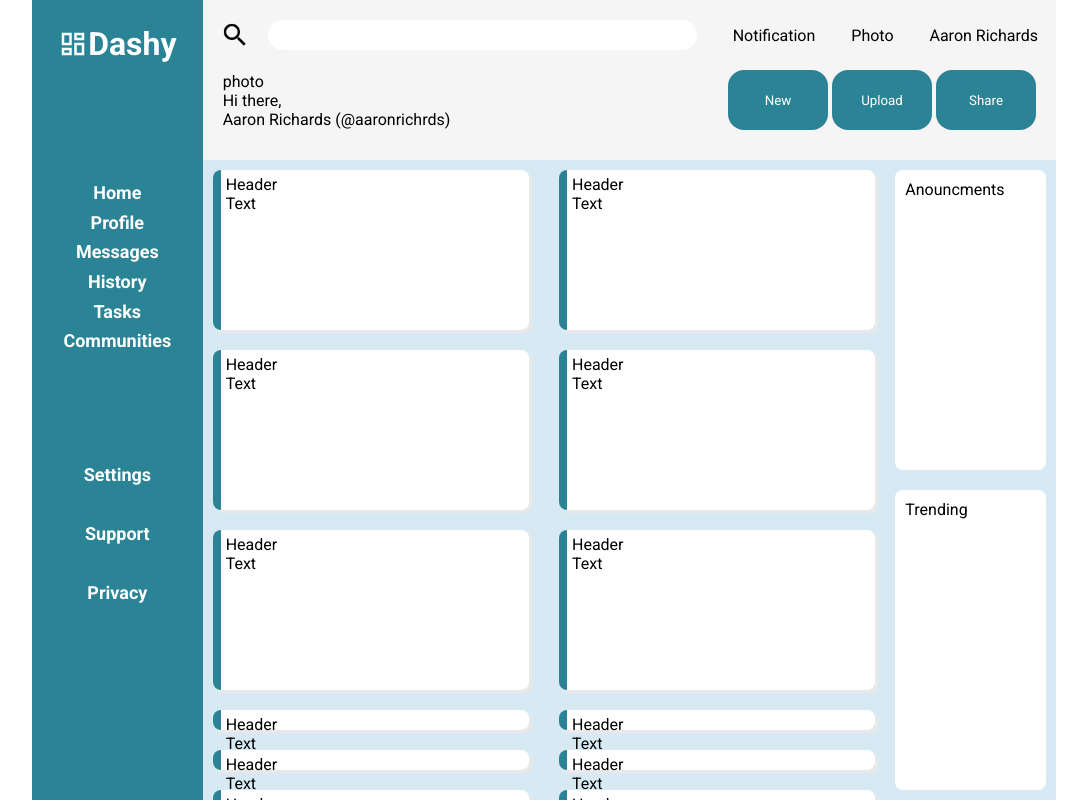
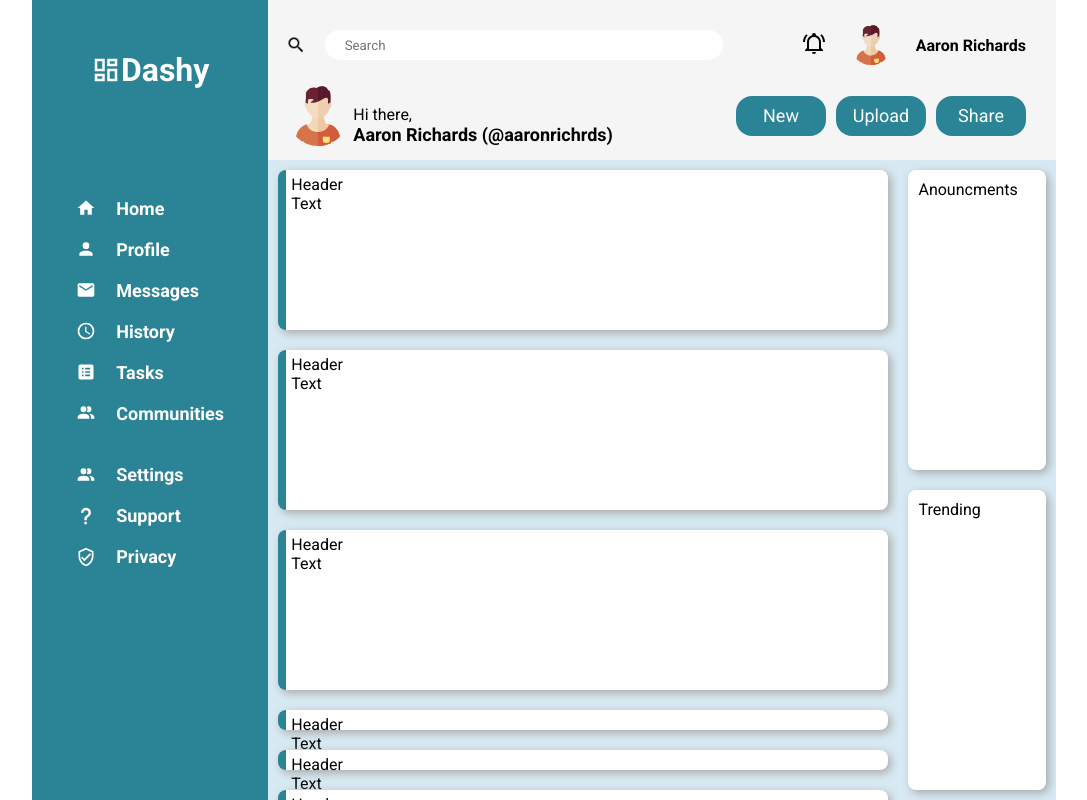
Before and after one commit to aaronjr/dashboard, a plain HTML site: page index.html in a window 1280 px wide. Shown: the whole page, without its empty margins (96-1183 px from the left). Drawn offline with Linux system fonts and the light colour scheme.

Commit message:
continue to improve css layout, colors and positioning

```diff
--- a/index.html
+++ b/index.html
@@ -13,19 +13,27 @@
             <div class="header-top">
                 <div class="input-div">
                     <img src="magnify.png" alt="magnifying glass" class="mglass">
-                    <input type="text" name="search">
+                    <input type="text" name="search" placeholder="Search">
                 </div>
                 <div class="header-logins">
-                    <p>Notification</p>
-                    <p>Photo</p>
-                    <p>Aaron Richards</p>
+                    <p>
+                        <svg style="width:24px;height:24px" viewBox="0 0 24 24">
+                            <path fill="currentColor" d="M10,21H14A2,2 0 0,1 12,23A2,2 0 0,1 10,21M21,19V20H3V19L5,17V11C5,7.9 7.03,5.17 10,4.29C10,4.19 10,4.1 10,4A2,2 0 0,1 12,2A2,2 0 0,1 14,4C14,4.1 14,4.19 14,4.29C16.97,5.17 19,7.9 19,11V17L21,19M17,11A5,5 0 0,0 12,6A5,5 0 0,0 7,11V18H17V11M19.75,3.19L18.33,4.61C20.04,6.3 21,8.6 21,11H23C23,8.07 21.84,5.25 19.75,3.19M1,11H3C3,8.6 3.96,6.3 5.67,4.61L4.25,3.19C2.16,5.25 1,8.07 1,11Z" />
+                        </svg>
+                    </p>
+                    <img src="person.svg" alt="photo of a person" class="small-avatar">
+                    <p style="font-weight: 700;">Aaron Richards</p>
                 </div>
             </div>
             <div class="header-bottom">
                 <div class="personal">
-                    <p>photo</p>
-                    <p> Hi there,</p>
-                    <p>Aaron Richards (@aaronrichrds)</p>
+                    <div class="personal-left">
+                        <img src="person.svg" alt="photo of a person" class="big-avatar">
+                    </div>
+                    <div class="personal-right">
+                        <p> Hi there,<br> <span class="who">Aaron Richards (@aaronrichrds)</span></p>
+
+                    </div>
                 </div>
                 <div class="posts">
                     <button>New</button>
@@ -42,17 +50,50 @@
                 <p class="logotext">Dashy</p>
             </div>
             <ul class="options">
-                <li>Home</li>
-                <li>Profile</li>
-                <li>Messages</li>
-                <li>History</li>
-                <li>Tasks</li>
-                <li>Communities</li>
+                <li><svg style="width:20px;height:20px" viewBox="0 0 24 24">
+                        <path fill="currentColor" d="M10,20V14H14V20H19V12H22L12,3L2,12H5V20H10Z" />
+                    </svg>
+                    Home</li>
+                <li><svg style="width:20px;height:20px" viewBox="0 0 24 24">
+                        <path fill="currentColor" d="M12,4A4,4 0 0,1 16,8A4,4 0 0,1 12,12A4,4 0 0,1 8,8A4,4 0 0,1 12,4M12,14C16.42,14 20,15.79 20,18V20H4V18C4,15.79 7.58,14 12,14Z" />
+                    </svg>
+                    Profile</li>
+                <li>
+                    <svg style="width:20px;height:20px" viewBox="0 0 24 24">
+                        <path fill="currentColor" d="M20,8L12,13L4,8V6L12,11L20,6M20,4H4C2.89,4 2,4.89 2,6V18A2,2 0 0,0 4,20H20A2,2 0 0,0 22,18V6C22,4.89 21.1,4 20,4Z" />
+                    </svg>
+                    Messages</li>
+                <li>
+                    <svg style="width:20px;height:20px" viewBox="0 0 24 24">
+                        <path fill="currentColor" d="M12,20A8,8 0 0,0 20,12A8,8 0 0,0 12,4A8,8 0 0,0 4,12A8,8 0 0,0 12,20M12,2A10,10 0 0,1 22,12A10,10 0 0,1 12,22C6.47,22 2,17.5 2,12A10,10 0 0,1 12,2M12.5,7V12.25L17,14.92L16.25,16.15L11,13V7H12.5Z" />
+                    </svg>
+                    History</li>
+                <li>
+                    <svg style="width:20px;height:20px" viewBox="0 0 24 24">
+                        <path fill="currentColor" d="M19 3H5C3.9 3 3 3.9 3 5V19C3 20.1 3.9 21 5 21H19C20.1 21 21 20.1 21 19V5C21 3.9 20.1 3 19 3M7 7H9V9H7V7M7 11H9V13H7V11M7 15H9V17H7V15M17 17H11V15H17V17M17 13H11V11H17V13M17 9H11V7H17V9Z" />
+                    </svg>
+                    Tasks</li>
+                <li>
+                    <svg style="width:20px;height:20px" viewBox="0 0 24 24">
+                        <path fill="currentColor" d="M16 17V19H2V17S2 13 9 13 16 17 16 17M12.5 7.5A3.5 3.5 0 1 0 9 11A3.5 3.5 0 0 0 12.5 7.5M15.94 13A5.32 5.32 0 0 1 18 17V19H22V17S22 13.37 15.94 13M15 4A3.39 3.39 0 0 0 13.07 4.59A5 5 0 0 1 13.07 10.41A3.39 3.39 0 0 0 15 11A3.5 3.5 0 0 0 15 4Z" />
+                    </svg>
+                    Communities</li>
             </ul>
             <ul class="acc-options">
-                <li>Settings</li>
-                <li>Support</li>
-                <li>Privacy</li>
+                <li>
+                    <svg style="width:20px;height:20px" viewBox="0 0 24 24">
+                        <path fill="currentColor" d="M16 17V19H2V17S2 13 9 13 16 17 16 17M12.5 7.5A3.5 3.5 0 1 0 9 11A3.5 3.5 0 0 0 12.5 7.5M15.94 13A5.32 5.32 0 0 1 18 17V19H22V17S22 13.37 15.94 13M15 4A3.39 3.39 0 0 0 13.07 4.59A5 5 0 0 1 13.07 10.41A3.39 3.39 0 0 0 15 11A3.5 3.5 0 0 0 15 4Z" />
+                    </svg>
+                    Settings</li>
+                <li>
+                    <svg style="width:20px;height:20px" viewBox="0 0 24 24">
+                        <path fill="currentColor" d="M10,19H13V22H10V19M12,2C17.35,2.22 19.68,7.62 16.5,11.67C15.67,12.67 14.33,13.33 13.67,14.17C13,15 13,16 13,17H10C10,15.33 10,13.92 10.67,12.92C11.33,11.92 12.67,11.33 13.5,10.67C15.92,8.43 15.32,5.26 12,5A3,3 0 0,0 9,8H6A6,6 0 0,1 12,2Z" />
+                    </svg>Support</li>
+                <li>
+                    <svg style="width:20px;height:20px" viewBox="0 0 24 24">
+                        <path fill="currentColor" d="M21,11C21,16.55 17.16,21.74 12,23C6.84,21.74 3,16.55 3,11V5L12,1L21,5V11M12,21C15.75,20 19,15.54 19,11.22V6.3L12,3.18L5,6.3V11.22C5,15.54 8.25,20 12,21M10,17L6,13L7.41,11.59L10,14.17L16.59,7.58L18,9" />
+                    </svg>
+                    Privacy</li>
             </ul>
         </div>
         <div class="main">
--- a/styles.css
+++ b/styles.css
@@ -17,7 +17,7 @@ body{
 }
 .container{
     display: grid;
-    grid-template-columns: 1fr 5fr;
+    grid-template-columns: 1.5fr 5fr;
     grid-template-rows:1fr 4fr;
     height: 100vh;
     width: 80vw;
@@ -26,6 +26,10 @@ body{
 .header{
     grid-column: 2 / 3;
     background-color: whitesmoke;
+    display: flex;
+    flex-direction: column;
+    justify-content:space-between;
+    padding: 10px 0;
 }
 .header-top{
     display: grid;
@@ -46,31 +50,64 @@ input{
 }
 
 .mglass{
-    height: 30px;
-    width: 30px;
+    height: 20px;
+    width: 20px;
+    align-self: center;
 }
 
 .header-logins{
     display: flex;
-    justify-content: space-around;
+    justify-content: flex-end;
     align-items: center;
+    padding-right: 30px;
+    gap: 25px;
 }
+
 .header-bottom{
     display: flex;
     justify-content: space-between;
     align-items: center;
     margin: 0 20px;
 }
-
+.personal{
+    display: grid;
+    grid-template-columns: 1fr 5fr;
+}
+.personal-right{
+    display: flex;
+    align-items: flex-end;
+    padding: 5px ;
+}
+.small-avatar{
+    width: 40px;
+    height: 40px;
+    border-radius: 50%;
+}
+.big-avatar{
+    width: 60px;
+    height: 60px;
+    border-radius: 80%;
+}
+.who{
+    font-weight: 700;
+    font-size: large;
+}
+.posts{
+    display: flex;
+    justify-content: space-evenly;
+    align-items: center;
+}
 .sidebar{
     grid-column: 1 /2 ;
     grid-row: 1/3;
     background-color: var(--dblue);
+
     display: grid;
     grid-template-rows: repeat(9, 1fr);
     color: white;
     font-weight: 700;
     font-size: large;
+    justify-content: center;
 }
 .logo{
     grid-row: 1/2;
@@ -78,6 +115,7 @@ input{
     justify-content: center;
     align-items: center;
     font-size: xx-large;
+    align-self: flex-end;
 }
 .options{
     grid-row: 3/5;
@@ -85,11 +123,13 @@ input{
 .acc-options{
     grid-row: 6/8;
 }
-.sidebar > ul{
-    display: grid;
-    place-items: center;
+.sidebar li{
+    display: flex;
+    align-items: center;
+    justify-content: flex-start;
+    gap: 20px;
+    margin-top: 20px;
 }
-
 .main{
     display: grid;
     grid-template-columns: 4fr 1fr;
@@ -99,13 +139,12 @@ input{
     overflow-y: hidden;
 }
 
-/* From here below i would like some help. */
 .articles{
     display: grid;
     grid-template-columns: repeat(auto-fill, minmax(300px, 1fr));
     grid-template-rows: repeat(auto-fit, minmax(150px, 1fr));
     height: 100% !important;
-    overflow-y: scroll;
+    overflow-y: auto;
     gap:30px;
     padding: 10px;
     background-color: var(--lblue);
@@ -123,6 +162,7 @@ input{
     border-radius:.5rem;
     overflow-y: scroll;
     padding: 10px;
+    box-shadow: 3px 3px 10px rgb(169, 168, 168);
 }
 
 .card{
@@ -130,15 +170,17 @@ input{
     border-radius: .5rem;
     background-color: white;
     border-left: 8px var(--dblue) solid;
-    box-shadow: 3px 3px 1px rgb(233, 232, 232);
+    box-shadow: 3px 3px 10px rgb(169, 168, 168);
     padding: 5px;
 }
 
 button{
-    width: 100px;
-    height: 60px;
+    width: 90px;
+    height: 40px;
     border-radius: 1rem;
     border: none;
     background-color: var(--dblue);
     color: white;
+    margin: 0px 10px 5px 0px;
+    font-size: large;
 }
```
Also changed, not shown: person.svg (added).
